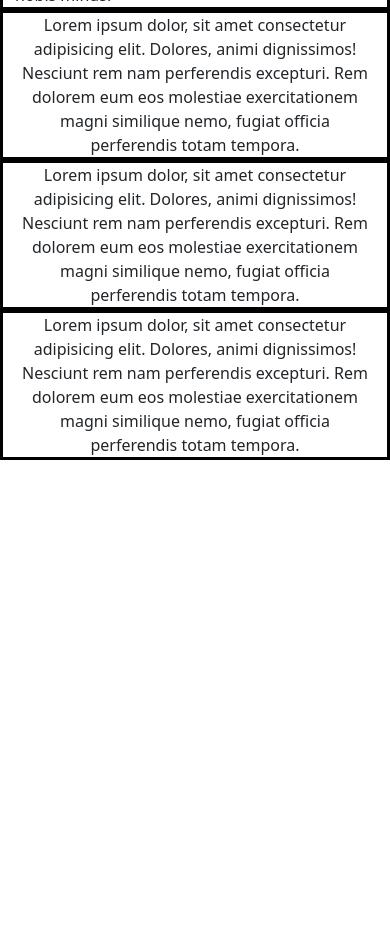
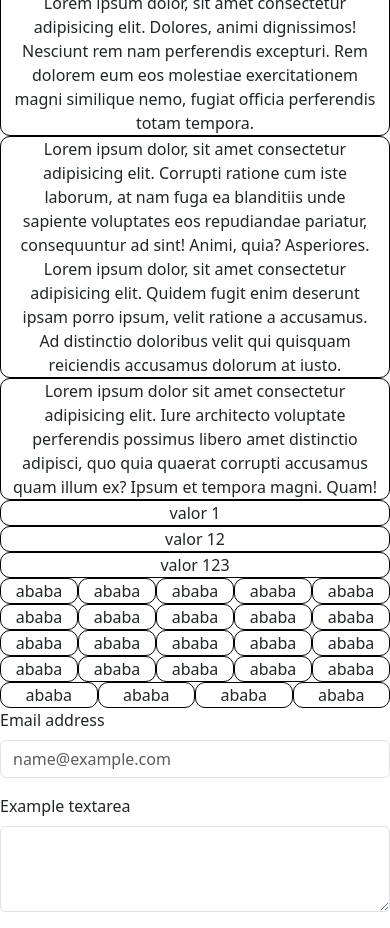
Before and after one commit to arthur-cordova/AulasDevWeb, a plain HTML site: page Aula15-Bootstrap/index.html in a window 390 px wide. Shown: the part 740-1668 px from the top of the page. Before the commit the page ends 1200 px from the top, so only its background shows below. Drawn offline with nearby package versions, Linux system fonts and the light colour scheme.

Commit message:
Aula Bootstrap 2

```diff
--- a/Aula15-Bootstrap/index.html
+++ b/Aula15-Bootstrap/index.html
@@ -17,10 +17,62 @@
 
     <div class="container text-center">
         <div class="row">
-            <div class="col-md-6 col-lg-12 borda">Lorem ipsum dolor, sit amet consectetur adipisicing elit. Dolores, animi dignissimos! Nesciunt rem nam perferendis excepturi. Rem dolorem eum eos molestiae exercitationem magni similique nemo, fugiat officia perferendis totam tempora.</div>
-            <div class="col-md-6 col-lg-12 borda">Lorem ipsum dolor, sit amet consectetur adipisicing elit. Dolores, animi dignissimos! Nesciunt rem nam perferendis excepturi. Rem dolorem eum eos molestiae exercitationem magni similique nemo, fugiat officia perferendis totam tempora.</div>
-            <div class="col borda">Lorem ipsum dolor, sit amet consectetur adipisicing elit. Dolores, animi dignissimos! Nesciunt rem nam perferendis excepturi. Rem dolorem eum eos molestiae exercitationem magni similique nemo, fugiat officia perferendis totam tempora.</div>
+            <div class="col-md-6 col-lg-4 borda align-self-start">Lorem ipsum dolor, sit amet consectetur adipisicing elit. Dolores, animi dignissimos! Nesciunt rem nam perferendis excepturi. Rem dolorem eum eos molestiae exercitationem magni similique nemo, fugiat officia perferendis totam tempora.</div>
+            <div class="col-md-6 col-lg-4 borda align-self-center">Lorem ipsum dolor, sit amet consectetur adipisicing elit. Corrupti ratione cum iste laborum, at nam fuga ea blanditiis unde sapiente voluptates eos repudiandae pariatur, consequuntur ad sint! Animi, quia? Asperiores. Lorem ipsum dolor, sit amet consectetur adipisicing elit. Quidem fugit enim deserunt ipsam porro ipsum, velit ratione a accusamus. Ad distinctio doloribus velit qui quisquam reiciendis accusamus dolorum at iusto.</div>
+            <div class="col-lg-4 borda align-self-end">Lorem ipsum dolor sit amet consectetur adipisicing elit. Iure architecto voluptate perferendis possimus libero amet distinctio adipisci, quo quia quaerat corrupti accusamus quam illum ex? Ipsum et tempora magni. Quam!</div>
         </div>
     </div>
+
+    <div class="container-fluid text-center">
+        <div class="row">
+            <div class="col-sm-12 col-md-6 col-lg-4 borda">
+                valor 1
+            </div>
+            <div class="col-sm-12 col-md-6 col-lg-4 borda">
+                valor 12
+            </div>
+            <div class="col-sm-12 col-md-12 col-lg-4 borda">
+                valor 123
+            </div>
+        </div>
+    </div>
+
+    <div class="container-fluid text-center">
+        <div class="row">
+            <div class="col borda">ababa</div>
+            <div class="col borda">ababa</div>
+            <div class="col borda">ababa</div>
+            <div class="col borda">ababa</div>
+            <div class="col borda">ababa</div>
+            <div class="col borda">ababa</div>
+            <div class="col borda">ababa</div>
+            <div class="col borda">ababa</div>
+            <div class="col borda">ababa</div>
+            <div class="col borda">ababa</div>
+            <div class="col borda">ababa</div>
+            <div class="col borda">ababa</div>
+            <div class="col borda">ababa</div>
+            <div class="col borda">ababa</div>
+            <div class="col borda">ababa</div>
+            <div class="col borda">ababa</div>
+            <div class="col borda">ababa</div>
+            <div class="col borda">ababa</div>
+            <div class="col borda">ababa</div>
+            <div class="col borda">ababa</div>
+            <div class="col borda">ababa</div>
+            <div class="col borda">ababa</div>
+            <div class="col borda">ababa</div>
+            <div class="col borda">ababa</div>
+        </div>
+    </div>
+
+    <div class="mb-3">
+        <label for="exampleFormControlInput1" class="form-label">Email address</label>
+        <input type="email" class="form-control" id="exampleFormControlInput1" placeholder="name@example.com">
+      </div>
+      <div class="mb-3">
+        <label for="exampleFormControlTextarea1" class="form-label">Example textarea</label>
+        <textarea class="form-control" id="exampleFormControlTextarea1" rows="3"></textarea>
+      </div>
 </body>
 </html>
--- a/Aula15-Bootstrap/style.css
+++ b/Aula15-Bootstrap/style.css
@@ -1,4 +1,6 @@
 .borda {
     border: solid;
     border-color: black;
+    border-width: 1px;
+    border-radius: 10px;
 }
```
Also changed, not shown: Aula16-MediaQueries/index.html (added, +58 -0 lines).
